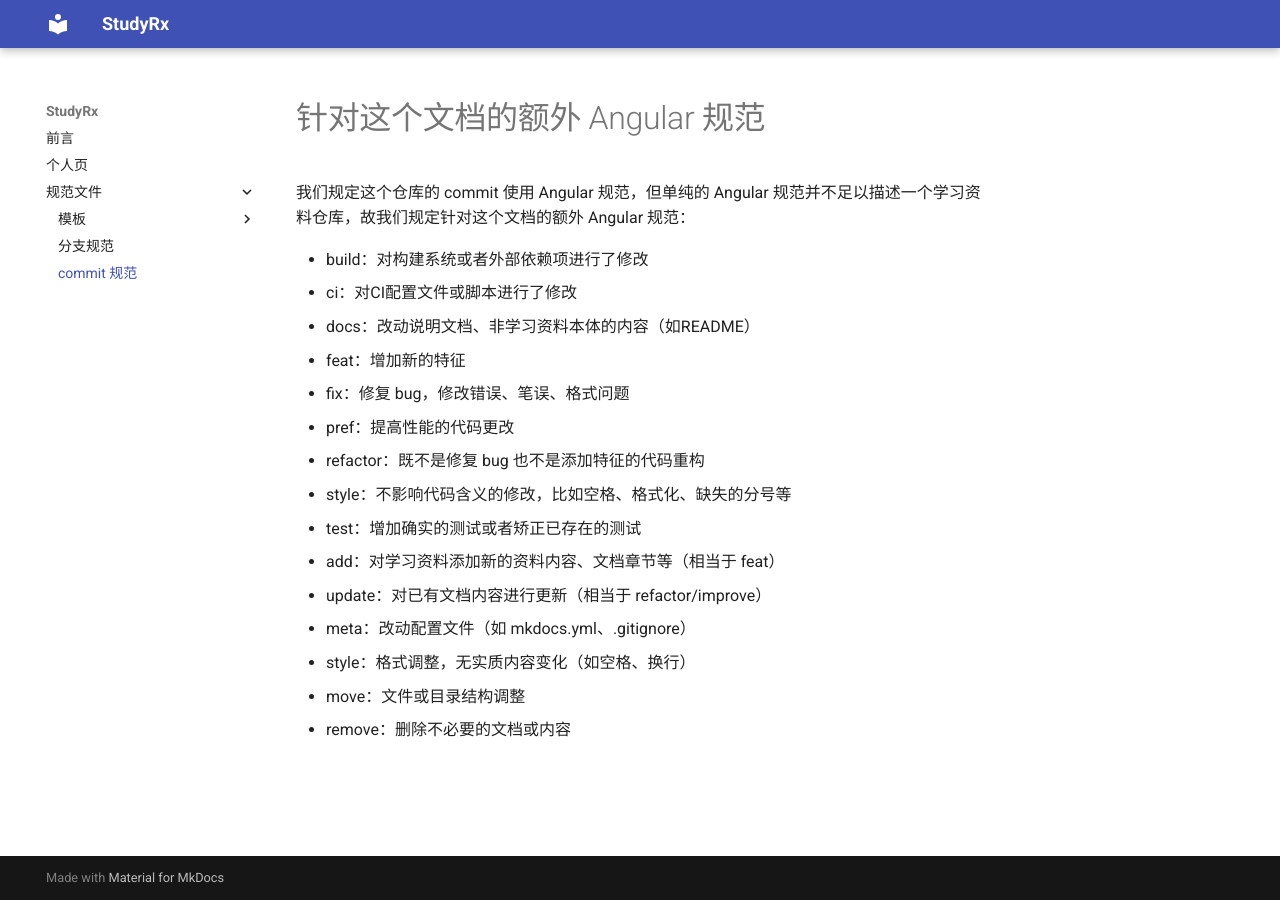
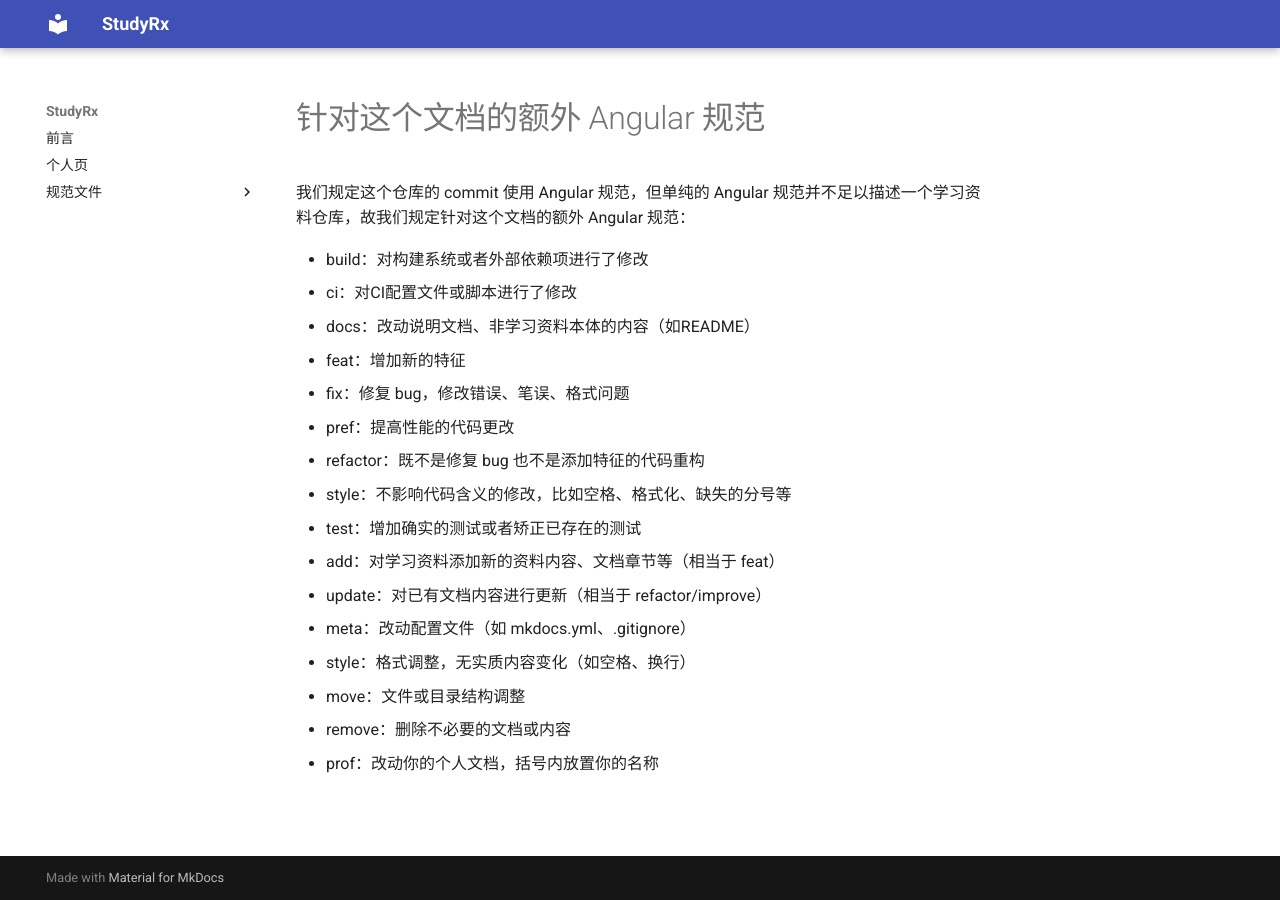
Before and after one commit to Qihao0v0/StudyRx, an MkDocs documentation site: the page built from docs/规范文件/commit规范.md, in a window 1280 px wide. Built offline with MkDocs 1.6.1 and Material for MkDocs 9.7.7, drawn with Linux system fonts in a browser that asks for light colours; plug-ins that fetch from the network failed and are left out.

Commit message:
docs(commit规范)：修改了commit规范的文件名，并新增了commit规范prof

```diff
--- a/docs/规范文件/针对这个文档的额外Angular规范.md
+++ b/docs/规范文件/commit规范.md
@@ -17,3 +17,4 @@
 - style：格式调整，无实质内容变化（如空格、换行）
 - move：文件或目录结构调整
 - remove：删除不必要的文档或内容
+- prof：改动你的个人文档，括号内放置你的名称
```
